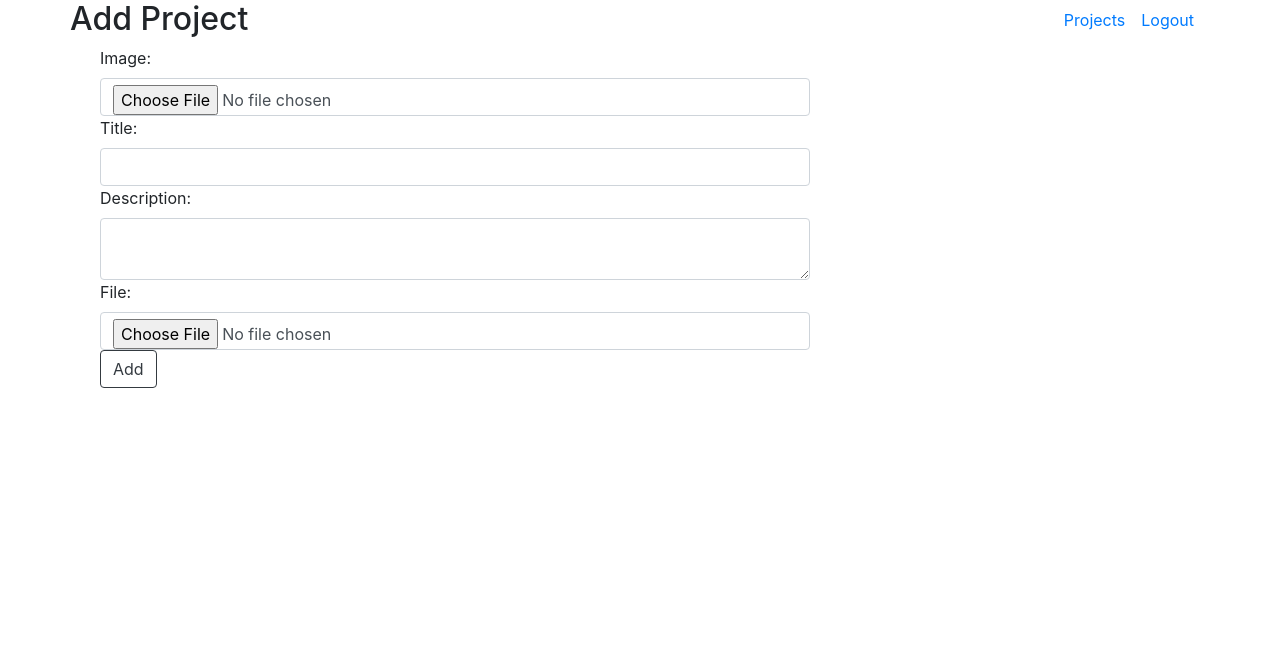
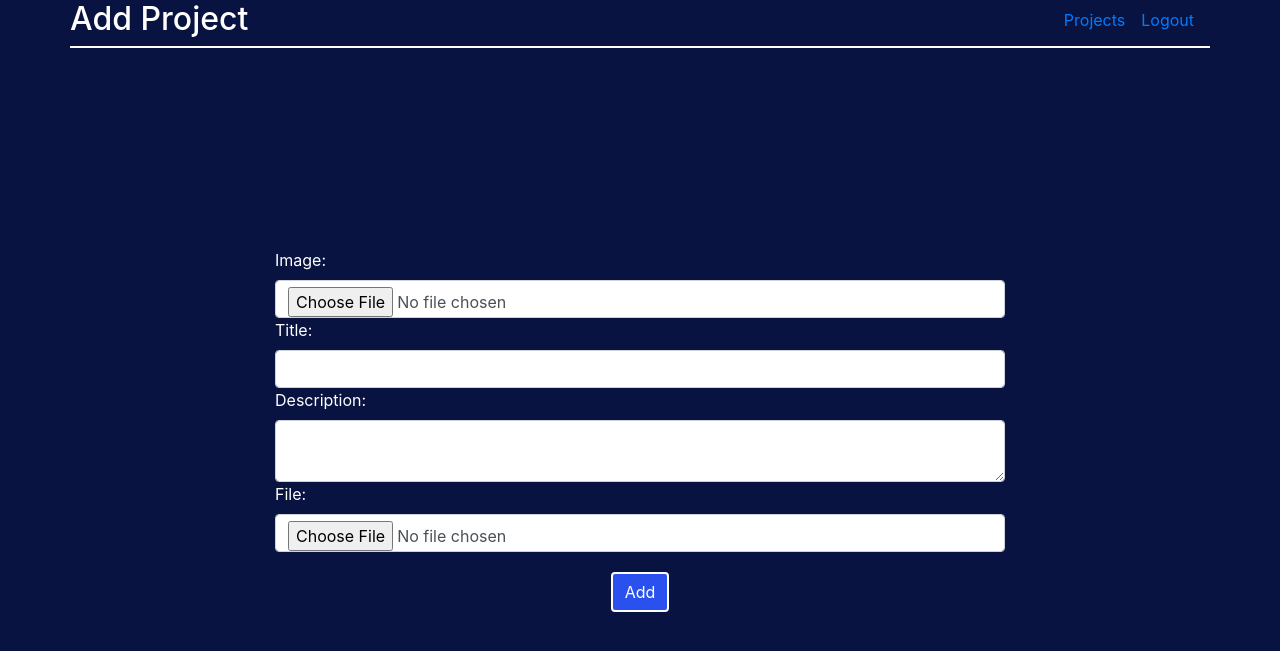
Before and after one commit to Jarvis-Brown/artffolio, a Flask app: page /projects/new in a window 1280 px wide. Shown: the top 651 px of the page. Run offline with Flask 3, Linux system fonts and the light colour scheme; some libraries are stand-ins or nearby versions.

Commit message:
almost done

```diff
--- a/flask_app/controllers/projects.py
+++ b/flask_app/controllers/projects.py
@@ -32,7 +32,6 @@ def projects_home():
 
     return render_template("home.html", user=user, projects=projects)
 
-##### May not need to show Render Info and Detail Page
 
 #### Create page #####
 @app.route('/projects/new')
@@ -57,11 +56,9 @@ def delete_project(project_id):
 def save_uploaded_file(file):
     if file and file.filename != '':
         filename = secure_filename(file.filename)
-        # Calculate the relative path to the upload folder based on the current working directory
         upload_folder = os.path.join(app.root_path, 'static', 'upload')
         full_path = os.path.join(upload_folder, filename)
 
-        # Check if the directory exists, if not, create it
         if not os.path.exists(upload_folder):
             os.makedirs(upload_folder)
 
@@ -72,11 +69,8 @@ def save_uploaded_file(file):
 def save_uploaded_image(image):
     if image and image.filename != '':
         filename = secure_filename(image.filename)
-        # Calculate the relative path to the image upload folder based on the current working directory
         upload_folder = os.path.join(app.root_path, 'static', 'upload')
         full_path = os.path.join(upload_folder, filename)
-
-        # Check if the directory exists, if not, create it
         if not os.path.exists(upload_folder):
             os.makedirs(upload_folder)
 
@@ -86,32 +80,29 @@ def save_uploaded_image(image):
 
 @app.route('/projects', methods=['POST'])
 def add_project():
-    # Extract file and image data from request.files
     uploaded_file = request.files.get('file')
     uploaded_image = request.files.get('image')
-
-    # Check if the form data is valid (passing all file data)
     if not Project.is_valid(request.form, request.files):
         return redirect('/projects/new')
 
-    project_data = request.form.to_dict()  # Convert form data to a mutable dictionary
+    project_data = request.form.to_dict()
 
-    # Handle file upload
+
     file_filename = save_uploaded_file(uploaded_file)
     if file_filename:
-        project_data['file'] = file_filename  # Add the file info to the project data
+        project_data['file'] = file_filename
     else:
         flash("No file uploaded.")
 
     # Handle image upload
     image_filename = save_uploaded_image(uploaded_image)
     if image_filename:
-        project_data['image'] = image_filename  # Add the image info to the project data
+        project_data['image'] = image_filename
     else:
         flash("No image uploaded.")
 
     if not file_filename or not image_filename:
-        return redirect('/projects/new')  # Redirect if either file or image upload failed
+        return redirect('/projects/new')
 
     Project.save(project_data)
     return redirect('/projects/home')
@@ -119,17 +110,13 @@ def add_project():
 #### Update Process #####
 @app.route('/projects/update', methods=["POST"])
 def update_project():
-    # Extract file and image data from request.files
     uploaded_file = request.files.get('file')
     uploaded_image = request.files.get('image')
-
-    # Check if the form data is valid (passing all file data)
     if not Project.is_valid(request.form, request.files):
         return redirect(f"/projects/edit/{request.form['id']}")
 
-    project_data = request.form.to_dict()  # Convert form data to a mutable dictionary
+    project_data = request.form.to_dict()
 
-    # Handle file and image updates if provided
     file_filename = save_uploaded_file(uploaded_file)
     if file_filename:
         project_data['file'] = file_filename
--- a/flask_app/static/css/style.css
+++ b/flask_app/static/css/style.css
@@ -0,0 +1,81 @@
+.border-right {
+    border-right: 2px solid #333;
+    height: auto;
+}
+
+.custom_background {
+    background-image: url('/static/image/background_img.webp');
+    background-size: cover;
+    background-position: center;
+    background-repeat: no-repeat;
+    height: 100vh;
+}
+
+.bg_color {
+    background-color: #091341;
+}
+
+.intro {
+    display: flex;
+    flex-direction: column;
+    justify-content: center; /
+    align-items: center;
+    height: 100vh;
+    text-align: center;
+}
+
+.text_color {
+    color: white;
+}
+
+.custom-submit-button {
+    background-color: #2a51ee;
+    color: white;
+    border: 2px solid #ffffff;
+}
+
+.custom-submit-button:hover {
+    background-color: #93bcec;
+}
+
+.button {
+    margin-top: 20px;
+}
+
+.custom-jumbotron {
+    background: transparent;
+    color: #333;
+}
+
+.title {
+    font-size: 80px;
+}
+
+.title_2 {
+    font-size: 60px;
+}
+
+.flex-container {
+    border-bottom: 2px solid #ffffff;
+}
+
+.welcome-heading {
+    margin-top: 30px;
+}
+
+.top_space {
+    margin-top: 200px;
+}
+
+.form_group.text-center {
+    margin-top: 20px;
+    text-align: center;
+}
+
+.card-img-top {
+    width: auto;
+    max-width: 100%;
+    height: auto;
+    display: block;
+    margin: 0 auto;
+}
--- a/flask_app/templates/add_project.html
+++ b/flask_app/templates/add_project.html
@@ -6,14 +6,14 @@
     <link rel="stylesheet" href="https://stackpath.bootstrapcdn.com/bootstrap/4.5.0/css/bootstrap.min.css">
     <link href="{{ url_for('static', filename='css/style.css' ) }}" rel="stylesheet">
 </head>
-<body>
+<body class="bg_color">
     <div class="container">
 
 
         <div class="row">
             <div class="flex-container d-flex justify-content-between w-100">
                 <div>
-                    <h2>Add Project</h2>
+                    <h2 class="text_color">Add Project</h2>
                     {% with messages = get_flashed_messages() %}
                         {% if messages %}
                             {% for message in messages %}
@@ -28,31 +28,35 @@
                 </div>
             </div>
         </div>
-        <form action="/projects" class="col-8 custom-form" method="post" enctype="multipart/form-data">
+        <div class="row justify-content-center">
+            <form action="/projects" class="col-8 custom-form top_space" method="post" enctype="multipart/form-data">
                 <div>
-                <div class="form_group">
+                    <div class="form_group text_color">
                         <label for="image">Image:</label>
                         <input type="file" name="image"  class="form-control">
                     </div>
-                <div class="form_group">
+                    <div class="form_group text_color">
                         <label for="title">Title:</label>
                         <input type="text" name="title"  class="form-control">
                     </div>
-                <div class="form_group">
+                    <div class="form_group text_color">
                         <label for="description">Description:</label>
                         <textarea name="description"  class="form-control"></textarea>
                     </div>
-                <div class="form_group">
+                    <div class="form_group text_color">
                         <label for="file">File:</label>
                     <input type="file" class="form-control" name="file">
                     </div>
 
                     <input type="hidden" name="user_id" value="{{session['user_id']}}">
                 </div>
-            <div class="form_group ml-auto">
-                <input type="submit" value="Add" class="btn btn-outline-dark">
+                <div class="form_group text-center">
+                    <input type="submit" value="Add" class="custom-submit-button btn btn-outline-dark">
                 </div>
             </form>
+
+        </div>
+
     </div>
 
 </body>
--- a/flask_app/templates/intro.html
+++ b/flask_app/templates/intro.html
@@ -4,7 +4,7 @@
     <meta charset="UTF-8">
     <meta name="viewport" content="width=device-width, initial-scale=1.0">
     <link rel="stylesheet" href="https://stackpath.bootstrapcdn.com/bootstrap/4.5.0/css/bootstrap.min.css">
-    <link href="{{ url_for('static', filename='css/style.css' ) }}" rel="stylesheet"
+    <link href="{{ url_for('static', filename='css/style.css' ) }}" rel="stylesheet">
 
 </head>
 <body class="custom_background">
@@ -13,7 +13,7 @@
     <h3 class="text_color">Store your Artwork!</h3>
 
     <a href="/log">
-        <button>Enter Artfolio!</button>
+        <button class=" button custom-submit-button">Enter Artfolio!</button>
     </a>
     </div>
 </body>
```
Also changed, not shown: flask_app/templates/edit.html (+11 -10 lines), flask_app/templates/home.html (+6 -4 lines), flask_app/templates/log.html (+4 -6 lines), flask_app/templates/search_results.html (deleted, +0 -50 lines), flask_app/static/image/background_img.webp, 2 other files. Lines whose indentation alone changed are shown as unchanged.
